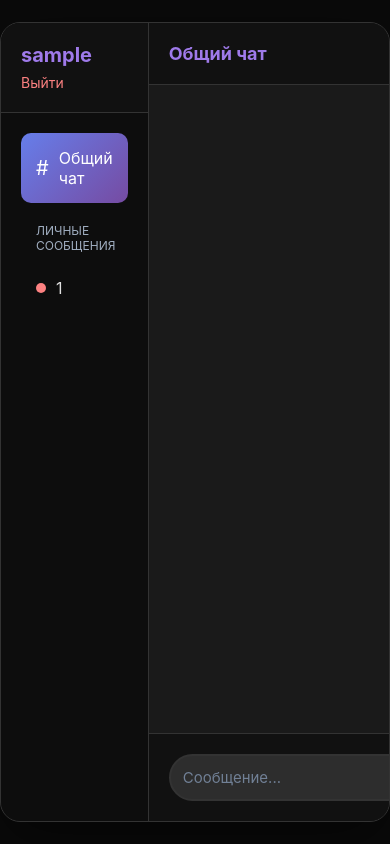
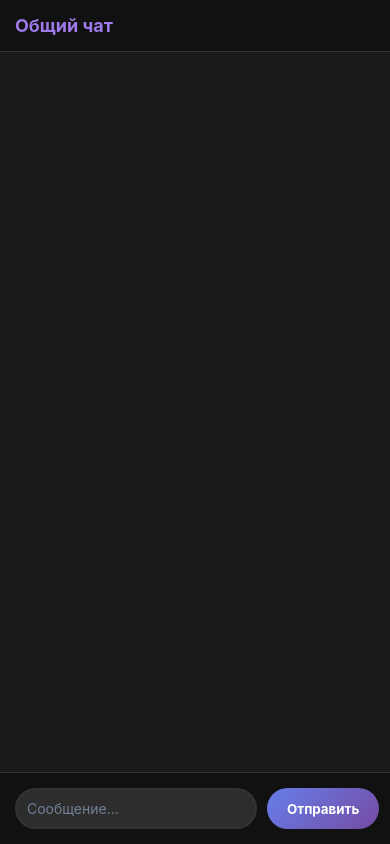
Before and after one commit to Antonov3732/rendergram, a Flask app: page /chat in a window 390 px wide. Run offline with Flask 3, Linux system fonts and the light colour scheme; the visitor is signed in with stand-in values (Sample User, id 1); data comes from the database, SQL or seed files in the repository; data that the repository does not hold is empty; some libraries are stand-ins or nearby versions.

Commit message:
Update chat.html

```diff
--- a/templates/chat.html
+++ b/templates/chat.html
@@ -244,6 +244,132 @@
         ::-webkit-scrollbar-thumb:hover {
             background: #718096;
         }
+    /* ... твои существующие стили ... */
+
+    /* ========== АДАПТАЦИЯ ДЛЯ МОБИЛЬНЫХ ========== */
+    @media screen and (max-width: 768px) {
+        body {
+            padding: 0;
+            background: #1a1a1a;
+            align-items: stretch;
+        }
+
+        .chat-container {
+            width: 100%;
+            height: 100vh;
+            border-radius: 0;
+            border: none;
+        }
+
+        .sidebar {
+            position: fixed;
+            left: -100%;
+            top: 0;
+            width: 85%;
+            height: 100vh;
+            z-index: 1000;
+            transition: 0.3s;
+            box-shadow: 2px 0 10px rgba(0,0,0,0.5);
+        }
+
+        .sidebar.active {
+            left: 0;
+        }
+
+        .chat-header {
+            padding: 15px;
+            position: relative;
+        }
+
+        .menu-toggle {
+            display: inline-block;
+            width: 30px;
+            height: 30px;
+            margin-right: 15px;
+            cursor: pointer;
+            color: #9f7aea;
+            font-size: 20px;
+            font-weight: bold;
+        }
+
+        .message-content {
+            max-width: 85%;
+        }
+
+        .message-input-area {
+            padding: 15px;
+        }
+
+        .message-input {
+            padding: 10px;
+            font-size: 14px;
+        }
+
+        .send-btn {
+            padding: 10px 20px;
+        }
+
+        .user-profile {
+            padding: 15px;
+        }
+
+        .channels {
+            padding: 15px;
+        }
+
+        .channel {
+            padding: 12px;
+        }
+
+        /* Затемнение фона при открытом меню */
+        .overlay {
+            display: none;
+            position: fixed;
+            top: 0;
+            left: 0;
+            width: 100%;
+            height: 100%;
+            background: rgba(0,0,0,0.7);
+            z-index: 999;
+        }
+
+        .overlay.active {
+            display: block;
+        }
+    }
+
+    @media screen and (max-width: 480px) {
+        .message-content {
+            max-width: 90%;
+            padding: 10px 15px;
+        }
+
+        .message-sender {
+            font-size: 13px;
+        }
+
+        .message-time {
+            font-size: 10px;
+        }
+
+        .typing-indicator {
+            padding: 8px 15px;
+            font-size: 12px;
+        }
+
+        .user-name {
+            font-size: 18px;
+        }
+
+        .logout-btn {
+            font-size: 12px;
+        }
+
+        .channel {
+            padding: 10px;
+            font-size: 14px;
+        }
+    }
     </style>
 </head>
 <body>
```
